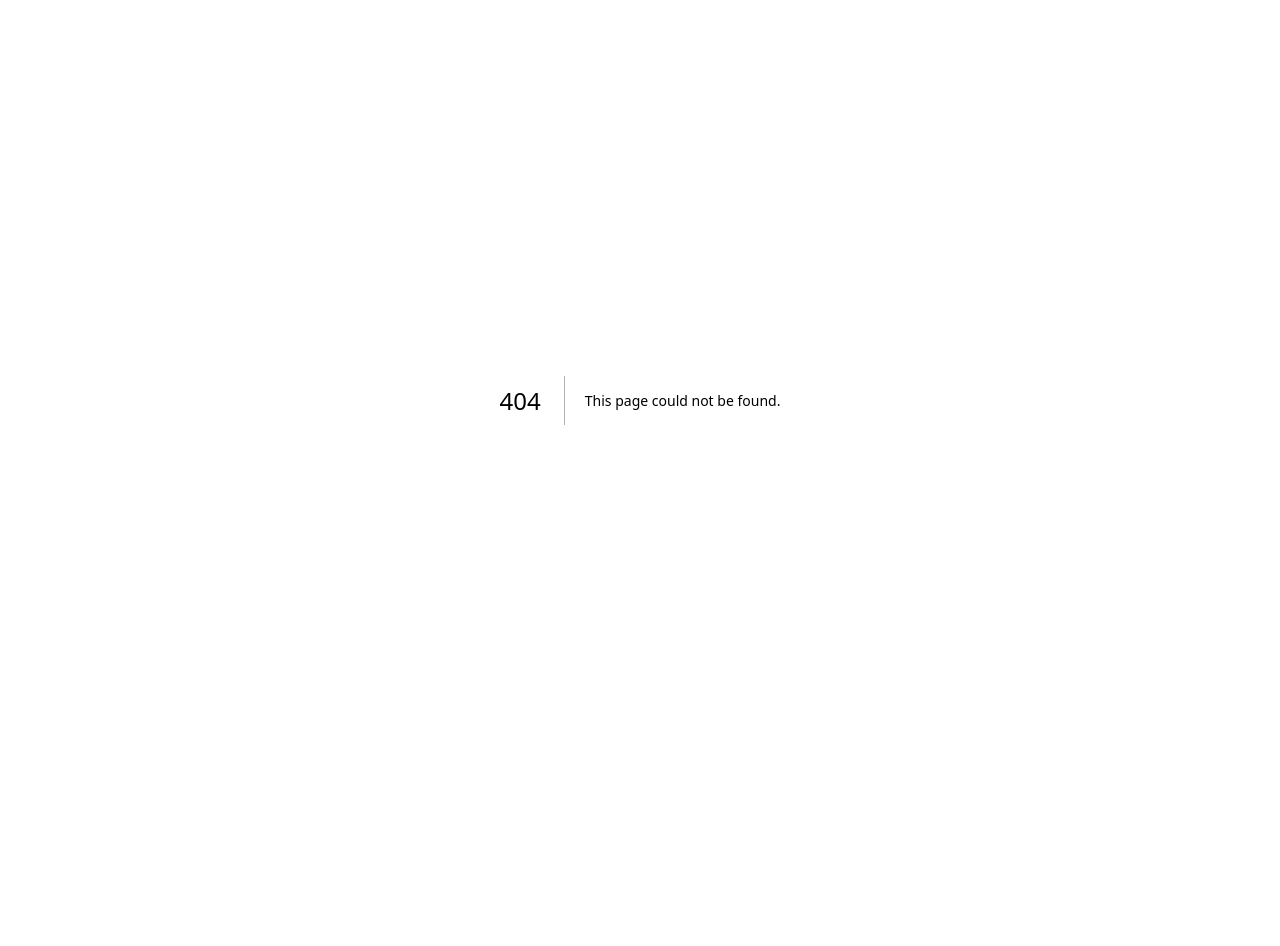
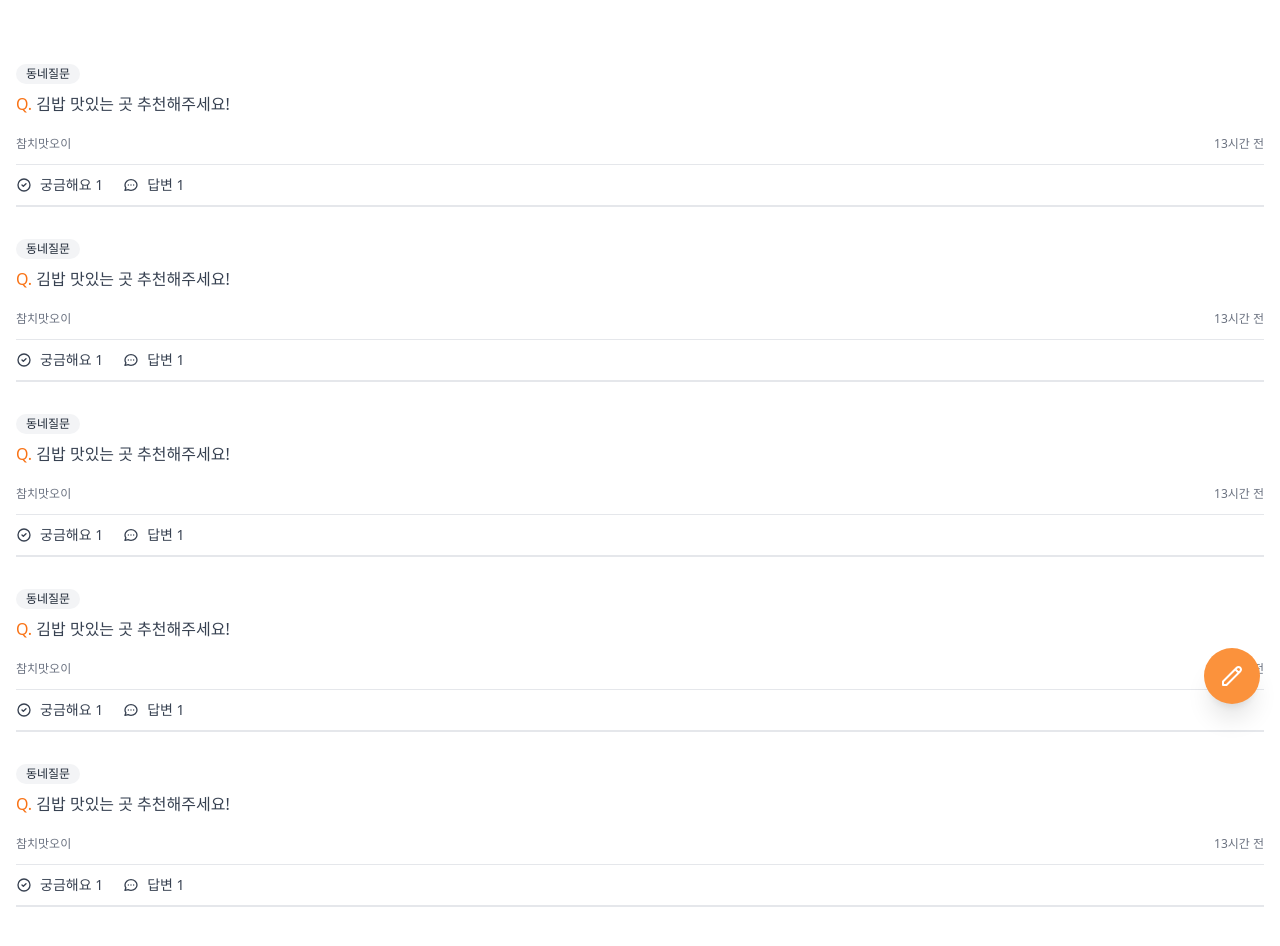
Before and after one commit to summereuna/carrot-market, a Next.js app: page /community in a window 1280 px wide. Before the commit this address had no page. Shown: the top 946 px of the page. Before the commit the page ends 800 px from the top, so only its background shows below. Built offline with nearby package versions, Linux system fonts and the light colour scheme.

Commit message:
Add: community page

```diff
--- /dev/null
+++ b/pages/community/[id].tsx
@@ -0,0 +1,7 @@
+import type { NextPage } from "next";
+
+const CommunityDetail: NextPage = () => {
+  return <div></div>;
+};
+
+export default CommunityDetail;
--- /dev/null
+++ b/pages/community/index.tsx
@@ -0,0 +1,85 @@
+import type { NextPage } from "next";
+import Link from "next/link";
+
+const Community: NextPage = () => {
+  return (
+    <div className="py-16 px-4 space-y-8">
+      {[1, 2, 3, 4, 5].map((_, i) => (
+        <div key={i} className="cursor-pointer flex flex-col items-start">
+          <span
+            className="flex items-center px-2.5 py-0.5 rounded-full text-xs font-medium bg-gray-100 text-gray-800
+        "
+          >
+            동네질문
+          </span>
+          <div className="mt-2 text-gray-700">
+            <span className="text-orange-500 font-medium">Q.</span> 김밥 맛있는
+            곳 추천해주세요!
+          </div>
+          <div className="mt-5 flex items-center justify-between w-full text-gray-500 font-medium text-xs">
+            <span>참치맛오이</span>
+            <span>13시간 전</span>
+          </div>
+          <div className="flex space-x-5 mt-3 text-gray-700 py-2.5 border-t border-b-[2px] w-full">
+            <span className="flex space-x-2 items-center text-sm">
+              <svg
+                className="w-4 h-4"
+                fill="none"
+                stroke="currentColor"
+                viewBox="0 0 24 24"
+                xmlns="http://www.w3.org/2000/svg"
+              >
+                <path
+                  strokeLinecap="round"
+                  strokeLinejoin="round"
+                  strokeWidth="2"
+                  d="M9 12l2 2 4-4m6 2a9 9 0 11-18 0 9 9 0 0118 0z"
+                ></path>
+              </svg>
+              <span>궁금해요 1</span>
+            </span>
+            <span className="flex space-x-2 items-center text-sm">
+              <svg
+                className="w-4 h-4"
+                fill="none"
+                stroke="currentColor"
+                viewBox="0 0 24 24"
+                xmlns="http://www.w3.org/2000/svg"
+              >
+                <path
+                  strokeLinecap="round"
+                  strokeLinejoin="round"
+                  strokeWidth="2"
+                  d="M8 12h.01M12 12h.01M16 12h.01M21 12c0 4.418-4.03 8-9 8a9.863 9.863 0 01-4.255-.949L3 20l1.395-3.72C3.512 15.042 3 13.574 3 12c0-4.418 4.03-8 9-8s9 3.582 9 8z"
+                ></path>
+              </svg>
+              <span>답변 1</span>
+            </span>
+          </div>
+        </div>
+      ))}
+
+      {/*플로팅 버튼: 클릭 시 새로운 글 등록하는 페이지로*/}
+      <Link href="/community/new">
+        <button className="fixed bottom-24 right-5 bg-orange-400 rounded-full p-4 text-white shadow-xl transition-colors hover:bg-orange-500 cursor-pointer">
+          <svg
+            className="w-6 h-6"
+            fill="none"
+            stroke="currentColor"
+            viewBox="0 0 24 24"
+            xmlns="http://www.w3.org/2000/svg"
+          >
+            <path
+              strokeLinecap="round"
+              strokeLinejoin="round"
+              strokeWidth="2"
+              d="M15.232 5.232l3.536 3.536m-2.036-5.036a2.5 2.5 0 113.536 3.536L6.5 21.036H3v-3.572L16.732 3.732z"
+            ></path>
+          </svg>
+        </button>
+      </Link>
+    </div>
+  );
+};
+
+export default Community;
```
